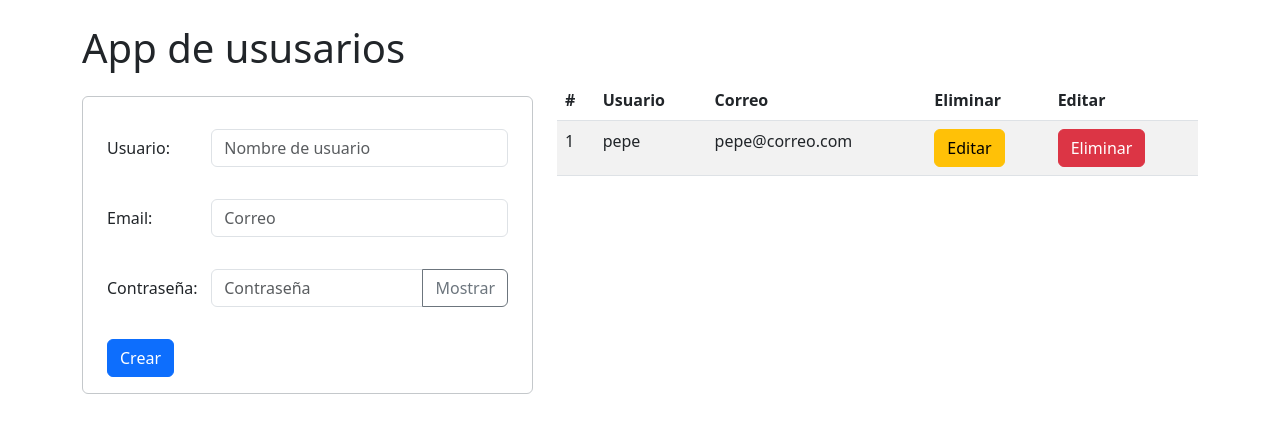
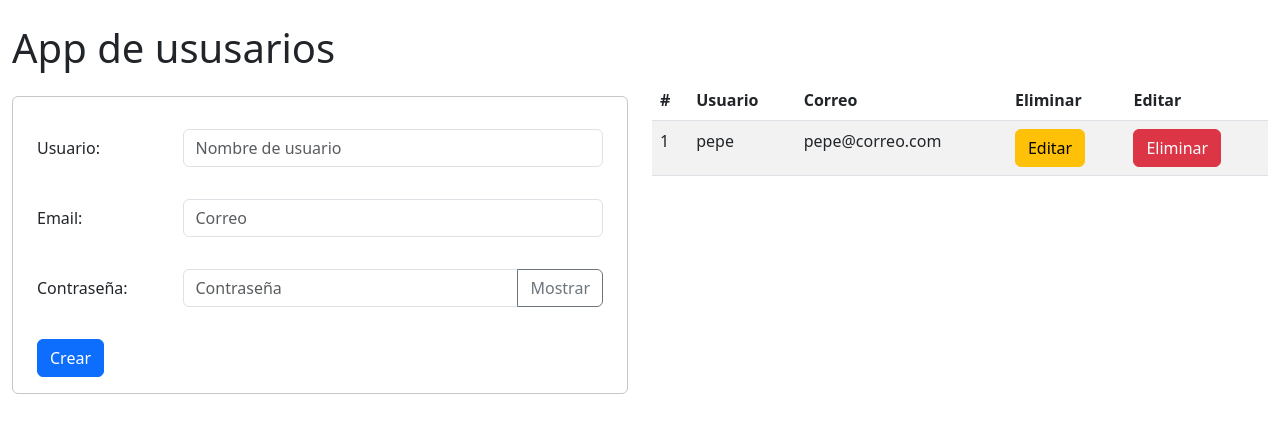
Before and after one commit to JAAL123/users-project, a React (Vite) app: page / in a window 1280 px wide. Shown: the top 432 px of the page. Built offline with nearby package versions, Linux system fonts and the light colour scheme.

Commit message:
manejo del campo contraseña

```diff
--- a/src/UsersApp.jsx
+++ b/src/UsersApp.jsx
@@ -59,17 +59,17 @@ function UsersApp() {
   //vista de la tabla de ususarios y formulario de usuarios
   return (
     <>
-      <div className="container my-4">
+      <div className="container-fluid my-4">
         <h1>App de ususarios</h1>
         <div className='row mt-2'>
-          <div className='col-5'>
+          <div className='col'>
             <UserForm
               handlerAddUser={handlerAddUser}
               userSelected={userSelected}
               initialUserForm={initialUserForm}
             />
           </div>
-          <div className='col-7'>
+          <div className='col'>
             {
               users.length === 0 ?
                 <div className='alert alert-warning my-3 text-center'>No hay usuarios en el sistema</div>
--- a/src/components/UserForm.jsx
+++ b/src/components/UserForm.jsx
@@ -1,39 +1,40 @@
 import { useEffect, useState } from "react"
 
-export function UserForm({handlerAddUser,initialUserForm,userSelected}) {
+export function UserForm({ handlerAddUser, initialUserForm, userSelected }) {
 
     //estado para controlar visibilidad de contraseña
     const [shown, setShown] = useState(false)
     //estado para controlar inputs del form
-    const [userForm, setUserForm] =useState(initialUserForm)
+    const [userForm, setUserForm] = useState(initialUserForm)
     //datos desestructurados del arreglo para el form
-    const {id,username,email,password} = userForm
+    const { id, username, email, password } = userForm
     //funcion que controla visibilidad de contraseña
 
     //useEffect para verificar si se selecciona un usuario
-    useEffect(()=>{
+    useEffect(() => {
         setUserForm({
             ...userSelected,
         })
-    },[userSelected])
+    }, [userSelected])
 
     const switchShown = () => {
         setShown(!shown)
     }
 
     //captura de datos en evento onChange, setea los valores computados de los inputs
-    const onInputChange = ({target}) =>{
-        const {name, value} = target
+    const onInputChange = ({ target }) => {
+        const { name, value } = target
         setUserForm({
             ...userForm,
-            [name]:value,
+            [name]: value,
         })
     }
     //manejo del submit
-    const onFormSubmit = (event) =>{
+    const onFormSubmit = (event) => {
         event.preventDefault()
-        if(!username || !password || !email){
+        if (!username || (!password && id === 0) || !email) {
             alert('completar los campos')
+            return
         }
         handlerAddUser(userForm)
         setUserForm(initialUserForm)
@@ -71,7 +72,9 @@ export function UserForm({handlerAddUser,initialUserForm,userSelected}) {
                         />
                     </div>
                 </div>
-                <div className="row g-3 m-3 align-items-center ">
+                {
+                    id > 0 ? ''
+                        : <div className="row g-3 m-3 align-items-center ">
                             <div className="col-auto w-25">
                                 <label htmlFor="" className="col-form-label ">Contraseña: </label>
                             </div>
@@ -98,6 +101,7 @@ export function UserForm({handlerAddUser,initialUserForm,userSelected}) {
                                 </button>
                             </div>
                         </div>
+                }
                 <div className="row g-3 m-3" >
                     <div className="col-auto">
                         <button type="submit" className="btn btn-primary" >
--- a/src/components/UserRow.jsx
+++ b/src/components/UserRow.jsx
@@ -1,4 +1,4 @@
-export function UserRow({ id, username, email,password, handlerRemoveUser, handlerSelectedUser }) {
+export function UserRow({ id, username, email,handlerRemoveUser, handlerSelectedUser }) {
     //se recibe por prop  el id,nombre de usuario, y correo
     //se recibe por prop la funcion handlerRemoveUser
 
@@ -21,7 +21,6 @@ export function UserRow({ id, username, email,password, handlerRemoveUser, handl
                         id,
                         username,
                         email,
-                        password,
                     })}
                 >
                     Editar
--- a/src/components/UsersList.jsx
+++ b/src/components/UsersList.jsx
@@ -26,7 +26,6 @@ export function UsersList({users = [], handlerRemoveUser, handlerSelectedUser})
                                 key={user.id}
                                 id={user.id}
                                 username={user.username}
-                                password={user.password}
                                 email={user.email}
                                 handlerRemoveUser={handlerRemoveUser}
                                 handlerSelectedUser={handlerSelectedUser}
--- a/src/reducers/usersReducer.js
+++ b/src/reducers/usersReducer.js
@@ -16,7 +16,8 @@ export function usersReducer(state = [], action) {
             return state.map(u => {
                 if(u.id === action.payload.id){
                     return {
-                        ...action.payload
+                        ...action.payload,
+                        password: u.password
                     }
                 }
                 return u
```
Lines whose indentation alone changed are shown as unchanged.
